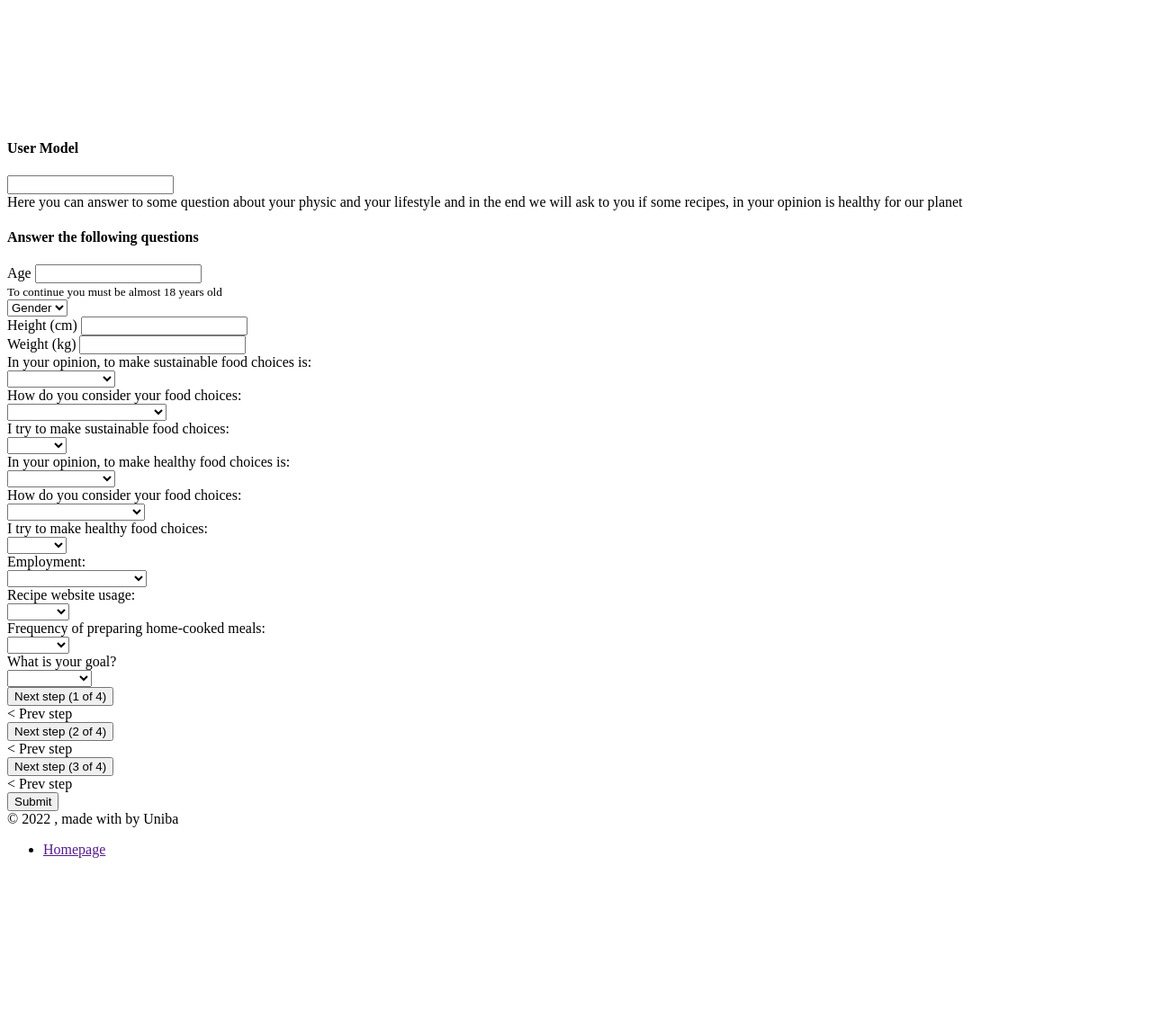
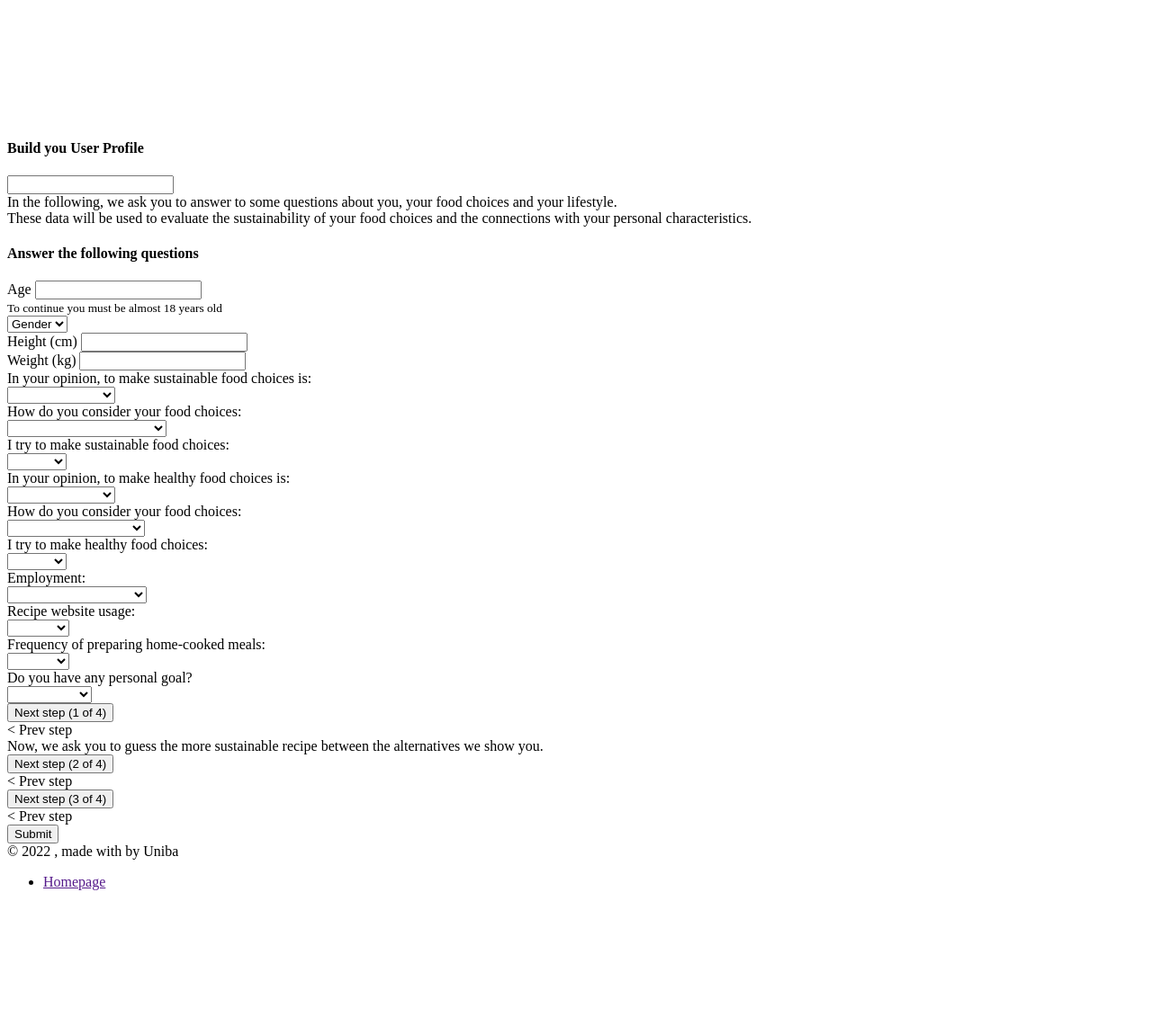
Before and after one commit to mfusillo98/exam-semantics-for-intelligent-systems, a PHP site: template web/views/surveyUsers/index.php in a window 1280 px wide. Shown: the whole page at 90% size. Before the commit the page ends 954 px from the top, so only its background shows below. Run offline with PHP 8.4, Linux system fonts and the light colour scheme; the template is opened without the code that fills it, so the values that code supplies are empty; some libraries are stand-ins or nearby versions.

Commit message:
- survey updated

```diff
--- a/web/views/surveyUsers/index.php
+++ b/web/views/surveyUsers/index.php
@@ -113,7 +113,7 @@
                 <div class="card z-index-0 fadeIn3 fadeInBottom">
                     <div class="card-header p-0 position-relative mt-n4 mx-3 z-index-2">
                         <div class="bg-gradient-primary shadow-primary border-radius-lg py-3 pe-1">
-                            <h4 class="text-white font-weight-bolder text-center mt-2 mb-0" id="card-title">User Model</h4>
+                            <h4 class="text-white font-weight-bolder text-center mt-2 mb-0" id="card-title">Build you User Profile</h4>
                         </div>
                     </div>
                     <div class="card-body page-inner">
@@ -123,9 +123,8 @@
                             <!-- FIRST STEP-->
                             <div class="first-step">
                                 <div class="w-100 text-center">
-                                    Here you can answer to some question about your physic and your lifestyle and in the
-                                    end
-                                    we will ask to you if some recipes, in your opinion is healthy for our planet
+                                    In the following, we ask you to answer to some questions about you, your food choices and your lifestyle.<br>
+                                    These data will be used to evaluate the sustainability of your food choices and the connections with your personal characteristics.
                                     <h4 class="my-3">Answer the following questions</h4>
                                 </div>
                                 <div class="row my-3 align-items-center">
@@ -189,6 +188,7 @@
                                         <div class="input-group input-group-outline">
                                             <select class="form-control" name="sustainability_of_your_food_choice" required>
                                                 <option disabled selected value> </option>
+                                                <option value="dont_know">I don't know</option>
                                                 <option value="absolutely_not_sustainable">Absolutely not sustainable</option>
                                                 <option value="not_sustainable">Not sustainable</option>
                                                 <option value="quite_sustainable">Quite sustainable</option>
@@ -243,8 +243,8 @@
                                         <div class="input-group input-group-outline">
                                             <select class="form-control" name="healthy_of_your_lifestyle" required>
                                                 <option disabled selected value> </option>
-                                                <option value="absolutely_not_healthy">Absolutely not healthy
-                                                </option>
+                                                <option value="dont_know">I don't know</option>
+                                                <option value="absolutely_not_healthy">Absolutely not healthy</option>
                                                 <option value="not_healthy">Not healthy</option>
                                                 <option value="quite_healthy">Quite healthy</option>
                                                 <option value="healthy">Healthy</option>
@@ -326,7 +326,7 @@
 
                                     <div class="col-md-6 col-sm-3 p-2">
                                         <div class="input-group input-group-outline">
-                                            What is your goal?
+                                            Do you have any personal goal?
                                         </div>
                                     </div>
                                     <div class="col-md-6 col-sm-9 p-2">
@@ -353,6 +353,9 @@
                             <div class="second-step d-none">
                                 <a class="text-primary" onclick="changeStep('first-step')" style="cursor: pointer"><
                                     Prev step</a>
+                                <div class="w-100 text-center my-3">
+                                    Now, we ask you to guess the more sustainable recipe between the alternatives we show you.
+                                </div>
 
                                 <div id="firsts-container">
                                     <!--Populated by js-->
@@ -472,12 +475,6 @@
         let cardTitleContainer = document.getElementById("card-title");
         cardTitleContainer.innerText = ""
 
-        let error = "";
-
-        //Used in second step and next
-        let listOfRadioChecked = 0
-        let foundAlmostASelect = 0
-
         //Verify fields
         switch (step) {
 
@@ -486,76 +483,17 @@
                 break
 
             case 'second-step':
-
-                $(".first-step").find(':input').not(':input[type=button], :input[type=submit]').each(function () {
-                    $(this).removeClass("border-danger")
-                    if(!$(this)[0].value){
-                        $(this).addClass("border-danger")
-                        error = 1
-                    }
-                });
-
-                if(error) return FuxSwalUtility.error("Set a value for all fields")
-
-                if ($('#age-input').val() < 18 || $('#age-input').val() > 180) {
-                    return FuxSwalUtility.error("Set a truthful value for age field")
-                }
-                if ($('input[name="height"]').val() < 50 || $('input[name="height"]').val() > 250) {
-                    return FuxSwalUtility.error("Set a truthful value for height field")
-                }
-                if ($('input[name="weight"]').val() < 30 || $('input[name="weight"]').val() > 250) {
-                    return FuxSwalUtility.error("Set a truthful value for weight field")
-                }
+                if(!challengeStepCheck("first-step")) return false
                 cardTitleContainer.innerHTML = 'Select the more sustainable recipe'
                 break
 
             case 'third-step':
-
-                $(".second-step").find(':input').not(':input[type=button], :input[type=submit]').each(function () {
-                    $(this).removeClass("border-danger")
-                    if(($(this)[0].type !== 'radio' && $(this)[0].type !== 'hidden' && !$(this)[0].value)){
-                        $(this).addClass("border-danger")
-                        error = 1
-                    }
-
-                    if(($(this)[0].type === 'radio' && $(this)[0].checked)){
-                        listOfRadioChecked += 1
-                    }
-
-                    if(($(this)[0].type === 'checkbox' && $(this)[0].checked)){
-                        foundAlmostASelect = 1
-                    }
-                });
-
-                if(error) return FuxSwalUtility.error("Set an input for all fields")
-                if(!foundAlmostASelect) return FuxSwalUtility.error("Select a reason for `Why did you consider it as more sustainable?`")
-                if(listOfRadioChecked < 5) return FuxSwalUtility.error("Select a value for all stars input")
-
+                if(!challengeStepCheck("second-step")) return false
                 cardTitleContainer.innerHTML = 'Select the more sustainable recipe'
                 break
 
             case 'fourth-step':
-
-                $(".third-step").find(':input').not(':input[type=button], :input[type=submit]').each(function () {
-                    $(this).removeClass("border-danger")
-                    if(($(this)[0].type !== 'radio' && $(this)[0].type !== 'hidden' && !$(this)[0].value)){
-                        $(this).addClass("border-danger")
-                        error = 1
-                    }
-
-                    if(($(this)[0].type === 'radio' && $(this)[0].checked)){
-                        listOfRadioChecked += 1
-                    }
-
-                    if(($(this)[0].type === 'checkbox' && $(this)[0].checked)){
-                        foundAlmostASelect = 1
-                    }
-                });
-
-                if(error) return FuxSwalUtility.error("Set an input for all fields")
-                if(!foundAlmostASelect) return FuxSwalUtility.error("Select a reason for `Why did you consider it as more sustainable?`")
-                if(listOfRadioChecked < 5) return FuxSwalUtility.error("Select a value for all stars input")
-
+                if(!challengeStepCheck("third-step")) return false
                 cardTitleContainer.innerHTML = 'Select the more sustainable recipe'
                 break
         }
@@ -571,9 +509,37 @@
             }
         }
     }
-</script>
 
-<script>
+    function challengeStepCheck(step){
+        let error = "";
+        let listOfRadioChecked = 0
+        let foundAlmostASelect = 0
+
+        $("."+step+"").find(':input').not(':input[type=button], :input[type=submit]').each(function () {
+            $(this).removeClass("border-danger")
+            if(($(this)[0].type !== 'radio' && $(this)[0].type !== 'hidden' && !$(this)[0].value)){
+                $(this).addClass("border-danger")
+                error = 1
+            }
+
+            if(($(this)[0].type === 'radio' && $(this)[0].checked)){
+                listOfRadioChecked += 1
+            }
+
+            if(($(this)[0].type === 'checkbox' && $(this)[0].checked)){
+                foundAlmostASelect = 1
+            }
+        });
+
+        if(error) {FuxSwalUtility.error("Set an input for all fields"); return false}
+        if(!foundAlmostASelect && step !== 'first-step') {FuxSwalUtility.error("Select a reason for `Why did you consider it as more sustainable?`"); return false}
+        if(listOfRadioChecked < 5 && step !== 'first-step') {FuxSwalUtility.error("Select a value for all stars input"); return false}
+
+        return true
+    }
+
+
+
     $(document).ready(function () {
         $("#firsts-container").append(recipeChoiceView("firsts", JSON.parse(`<?=$recipes["best_recipes"]["firsts"]?>`), JSON.parse(`<?=$recipes["worst_recipes"]["firsts"]?>`), <?=$withSuggestions?>))
         $("#seconds-meat-container").append(recipeChoiceView("seconds_meat", JSON.parse(`<?=$recipes["best_recipes"]["seconds_meat"]?>`), JSON.parse(`<?=$recipes["worst_recipes"]["seconds_meat"]?>`), <?=$withSuggestions?>))
@@ -739,34 +705,10 @@
                 </div>`
     }
 
-</script>
 
-<script>
     function saveData() {
-        //verifiche del 4° step prima del submit
-        let error = "";
-        let listOfRadioChecked = 0
-        let foundAlmostASelect = 0
 
-        $(".fourth-step").find(':input').not(':input[type=button], :input[type=submit]').each(function () {
-            $(this).removeClass("border-danger")
-            if(($(this)[0].type !== 'radio' && $(this)[0].type !== 'hidden' && !$(this)[0].value)){
-                $(this).addClass("border-danger")
-                error = 1
-            }
-
-            if(($(this)[0].type === 'radio' && $(this)[0].checked)){
-                listOfRadioChecked += 1
-            }
-
-            if(($(this)[0].type === 'checkbox' && $(this)[0].checked)){
-                foundAlmostASelect = 1
-            }
-        });
-
-        if(error) return FuxSwalUtility.error("Set an input for all fields")
-        if(!foundAlmostASelect) return FuxSwalUtility.error("Select a reason for `Why did you consider it as more sustainable?`")
-        if(listOfRadioChecked < 5) return FuxSwalUtility.error("Select a value for all stars input")
+        if(!challengeStepCheck("fourth-step")) return false
 
         let formData = {}
         $(".page-inner form").each(function () {
```
